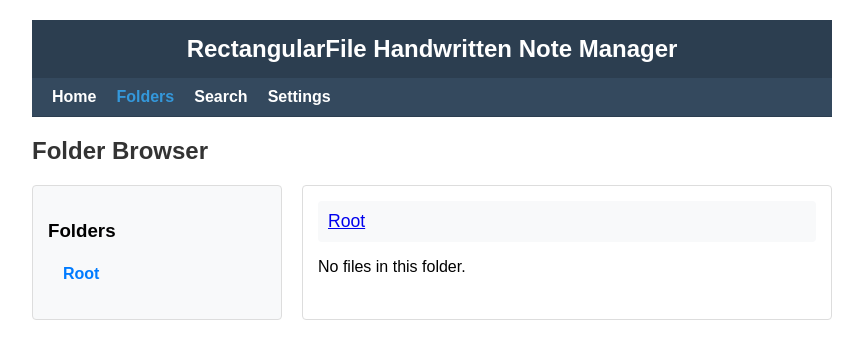
After one commit to jdkruzr/RectangularFile, a Flask app: template templates/folder_browser.html in a window 1280 px wide. The commit adds this page. Shown: the top 359 px of the page, without its empty margins (208-1071 px from the left). Run offline with Flask 2, Linux system fonts and the light colour scheme; the template is opened without the code that fills it, so the values that code supplies are empty; parts of the project's set-up code (start-up, migrations or seed data) failed here and were passed over.

Commit message:
folder structure handling

```diff
--- a/app.py
+++ b/app.py
@@ -321,6 +321,73 @@ def document_inspector(doc_id):
     """Redirect to the unified document viewer."""
     return redirect(url_for('document_viewer', doc_id=doc_id))
 
+@app.route('/folders')
+def folder_browser():
+    """Browse documents by folder structure."""
+    folder = request.args.get('path', '')
+
+    try:
+        with db.get_connection() as conn:
+            cursor = conn.cursor()
+
+            # Get all unique folders
+            cursor.execute("""
+                SELECT DISTINCT folder_path
+                FROM pdf_documents
+                WHERE processing_status != 'removed'
+                ORDER BY folder_path
+            """)
+
+            all_folders = [row['folder_path'] for row in cursor.fetchall()]
+
+            # Get files in the current folder
+            if folder:
+                # Exact folder match
+                cursor.execute("""
+                    SELECT id, filename, relative_path, folder_path,
+                           processing_status, last_indexed_at, ocr_processed
+                    FROM pdf_documents
+                    WHERE folder_path = ? AND processing_status != 'removed'
+                    ORDER BY filename
+                """, (folder,))
+            else:
+                # Root folder
+                cursor.execute("""
+                    SELECT id, filename, relative_path, folder_path,
+                           processing_status, last_indexed_at, ocr_processed
+                    FROM pdf_documents
+                    WHERE (folder_path = '' OR folder_path IS NULL) AND processing_status != 'removed'
+                    ORDER BY filename
+                """)
+
+            files = [dict(row) for row in cursor.fetchall()]
+
+            # Build folder tree
+            folder_tree = {}
+            for path in all_folders:
+                if not path:  # Skip empty paths
+                    continue
+
+                parts = path.split('/')
+                current = folder_tree
+
+                for i, part in enumerate(parts):
+                    if part not in current:
+                        current[part] = {}
+                    current = current[part]
+
+            return render_template(
+                'folder_browser.html',
+                current_folder=folder,
+                files=files,
+                folder_tree=folder_tree,
+                all_folders=all_folders
+            )
+
+    except Exception as e:
+        print(f"Error in folder browser: {e}")
+        return render_template('error.html', message=f"Error browsing folders: {str(e)}"), 500
+
 @app.route('/document/<int:doc_id>')
 def document_viewer(doc_id):
     """Unified document viewer that combines inspection and viewing."""
@@ -388,13 +455,13 @@ def document_viewer(doc_id):
         highlight=highlight
     )
 
-def on_new_file(filename: str):
+def on_new_file(rel_path: str):
     """Handle new file detection."""
     global new_files
-    new_files.append(filename)
-    print(f"New file detected: {filename} at {time.strftime('%H:%M:%S')}")
+    new_files.append(rel_path)
+    print(f"New file detected: {rel_path} at {time.strftime('%H:%M:%S')}")
 
-    filepath = Path(os.path.join(UPLOAD_FOLDER, filename))
+    filepath = Path(os.path.join(UPLOAD_FOLDER, rel_path))
     doc_id = db.add_document(filepath)
     if doc_id:
         print(f"Added document to database with ID: {doc_id}")
@@ -403,23 +470,23 @@ def on_new_file(filename: str):
         extracted = pdf_processor.process_document(filepath, doc_id, db)
 
         # Queue the document for OCR processing instead of doing it immediately
-        print(f"Queuing {filename} for OCR processing")
+        print(f"Queuing {rel_path} for OCR processing")
         if ocr_queue.add_to_queue(doc_id, filepath):
-            print(f"Document {filename} queued for OCR processing")
+            print(f"Document {rel_path} queued for OCR processing")
         else:
-            print(f"Failed to queue document {filename} for OCR processing")
+            print(f"Failed to queue document {rel_path} for OCR processing")
 
-def on_file_removed(filename: str):
+def on_file_removed(rel_path: str):
     """Handle file removal."""
     global removed_files
-    removed_files.append(filename)
-    print(f"File removed: {filename} at {time.strftime('%H:%M:%S')}")
+    removed_files.append(rel_path)
+    print(f"File removed: {rel_path} at {time.strftime('%H:%M:%S')}")
 
-    filepath = Path(os.path.join(UPLOAD_FOLDER, filename))
+    filepath = Path(os.path.join(UPLOAD_FOLDER, rel_path))
     if db.mark_document_removed(filepath):
-        print(f"Marked document as removed in database: {filename}")
+        print(f"Marked document as removed in database: {rel_path}")
     else:
-        print(f"Failed to mark document as removed in database: {filename}")
+        print(f"Failed to mark document as removed in database: {rel_path}")
 
 @app.before_request
 def initialize_file_watcher():
--- /dev/null
+++ b/templates/folder_browser.html
@@ -0,0 +1,171 @@
+<!DOCTYPE html>
+<html>
+<head>
+    <title>Folder Browser - RectangularFile</title>
+    <link rel="stylesheet" href="{{ url_for('static', filename='css/styles.css') }}">
+    <style>
+        .folder-browser {
+            display: grid;
+            grid-template-columns: 250px 1fr;
+            gap: 20px;
+            margin-top: 20px;
+        }
+
+        .folder-tree {
+            background-color: #f8f9fa;
+            border: 1px solid #ddd;
+            border-radius: 4px;
+            padding: 15px;
+        }
+
+        .folder-tree ul {
+            list-style-type: none;
+            padding-left: 15px;
+        }
+
+        .folder-tree li {
+            padding: 5px 0;
+        }
+
+        .folder-tree a {
+            color: #333;
+            text-decoration: none;
+        }
+
+        .folder-tree a:hover {
+            color: #007bff;
+        }
+
+        .folder-tree a.active {
+            font-weight: bold;
+            color: #007bff;
+        }
+
+        .file-list {
+            border: 1px solid #ddd;
+            border-radius: 4px;
+            padding: 15px;
+        }
+
+        .current-path {
+            background-color: #f8f9fa;
+            padding: 10px;
+            margin-bottom: 15px;
+            border-radius: 4px;
+            font-size: 1.1em;
+        }
+
+        .path-segment {
+            margin-right: 5px;
+        }
+
+        .path-segment:after {
+            content: '/';
+            margin-left: 5px;
+            color: #999;
+        }
+
+        .path-segment:last-child:after {
+            content: '';
+        }
+    </style>
+</head>
+<body>
+    <!-- Title Bar -->
+    <div class="title-bar">
+        <h1 class="app-title">RectangularFile Handwritten Note Manager</h1>
+    </div>
+
+    <!-- Navigation Bar -->
+    <div class="nav-bar">
+        <ul>
+            <li><a href="/">Home</a></li>
+            <li><a href="/folders" class="active">Folders</a></li>
+            <li><a href="/search">Search</a></li>
+            <li><a href="/settings/page">Settings</a></li>
+        </ul>
+    </div>
+
+    <h2>Folder Browser</h2>
+
+    <div class="folder-browser">
+        <div class="folder-tree">
+            <h3>Folders</h3>
+            <ul>
+                <li><a href="/folders" {% if not current_folder %}class="active"{% endif %}>Root</a></li>
+                {% for folder in all_folders %}
+                    {% if folder %}
+                        <li>
+                            <a href="/folders?path={{ folder|urlencode }}"
+                               {% if folder == current_folder %}class="active"{% endif %}>
+                                {{ folder }}
+                            </a>
+                        </li>
+                    {% endif %}
+                {% endfor %}
+            </ul>
+        </div>
+
+        <div class="file-list">
+            <div class="current-path">
+                <a href="/folders" class="path-segment">Root</a>
+                {% if current_folder %}
+                    {% set parts = current_folder.split('/') %}
+                    {% for i in range(parts|length) %}
+                        {% set path = '/'.join(parts[:i+1]) %}
+                        <a href="/folders?path={{ path|urlencode }}" class="path-segment">{{ parts[i] }}</a>
+                    {% endfor %}
+                {% endif %}
+            </div>
+
+            {% if files %}
+                <ul id="fileList">
+                    {% for file in files %}
+                        <li>
+                            <div class="file-item">
+                                <div class="file-name">
+                                    {{ file.filename }}
+                                </div>
+                                <div class="file-actions">
+                                    {% if file.processing_status %}
+                                        <span class="status-badge status-{{ file.processing_status }}">
+                                            {{ file.processing_status }}
+                                        </span>
+                                    {% endif %}
+
+                                    <span class="divider">|</span>
+
+                                    <a href="/document/{{ file.id }}" class="inspect-button">View</a>
+
+                                    <button class="reset-button" onclick="resetProcessing('{{ file.id }}')">Reset</button>
+                                </div>
+                            </div>
+                        </li>
+                    {% endfor %}
+                </ul>
+            {% else %}
+                <p>No files in this folder.</p>
+            {% endif %}
+        </div>
+    </div>
+
+    <script>
+        function resetProcessing(docId) {
+            fetch(`/reset/${docId}`)
+                .then(response => response.json())
+                .then(result => {
+                    if (result.success) {
+                        alert("Document queued for reprocessing");
+                        location.reload();
+                    } else {
+                        alert(`Error: ${result.message}`);
+                    }
+                })
+                .catch(error => {
+                    console.error("Reset error:", error);
+                    alert(`Error: ${error}`);
+                });
+        }
+    </script>
+</body>
+</html>
```
Also changed, not shown: db_manager.py (+22 -3 lines), file_watcher.py (+82 -66 lines), templates/index.html (+21 -2 lines).
